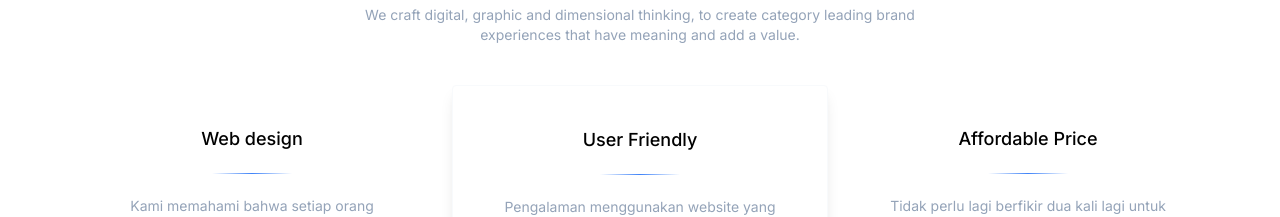
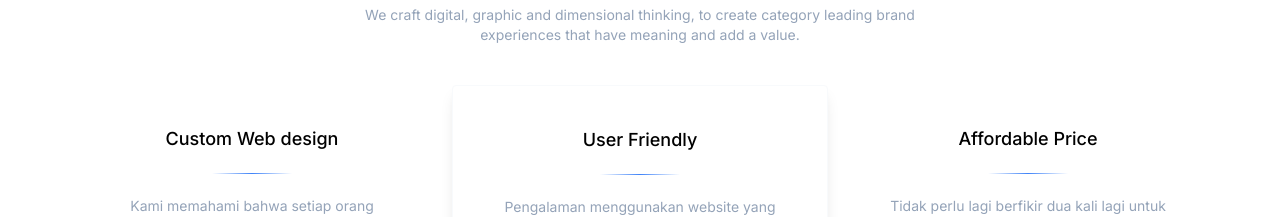
Before and after one commit to alammooo/entitagweb, a Next.js app: page / in a window 1280 px wide. Shown: the part 820-1037 px from the top of the page. Built offline with nearby package versions, Linux system fonts and the light colour scheme; a web font is replaced by a local one.

Commit message:
Update services.tsx

```diff
--- a/data/services.tsx
+++ b/data/services.tsx
@@ -1,7 +1,7 @@
 export const services = [
   {
     icon: <div></div>,
-    title: "Web design",
+    title: " Custom Web design",
     text: "Kami memahami bahwa setiap orang memiliki kebutuhan yang berbeda-beda sehingga kami memastikan sesuai dengan keinginan setiap customer kami.",
   },
   {
```
